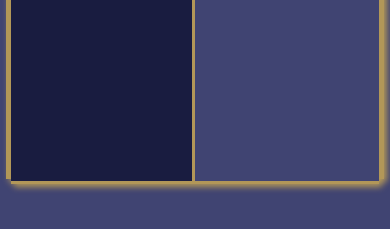
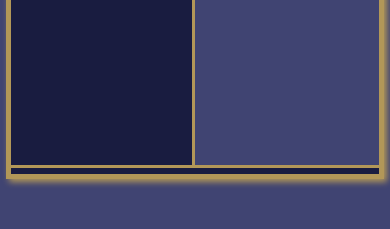
Before and after one commit to renanmbs/random_captain, a plain HTML site: page index.html in a window 390 px wide. Both pictures are taken after a click on the button "Generate". Shown: the part 453-682 px from the top of the page. Drawn offline with Linux system fonts and the light colour scheme.

Commit message:
Dec 20  2022

```diff
--- a/css/stylesheet.css
+++ b/css/stylesheet.css
@@ -94,6 +94,6 @@ h3{
     }
 
     #results{
-        height: 18.5rem;
+        height: 17.5rem;
     }
 }
```
